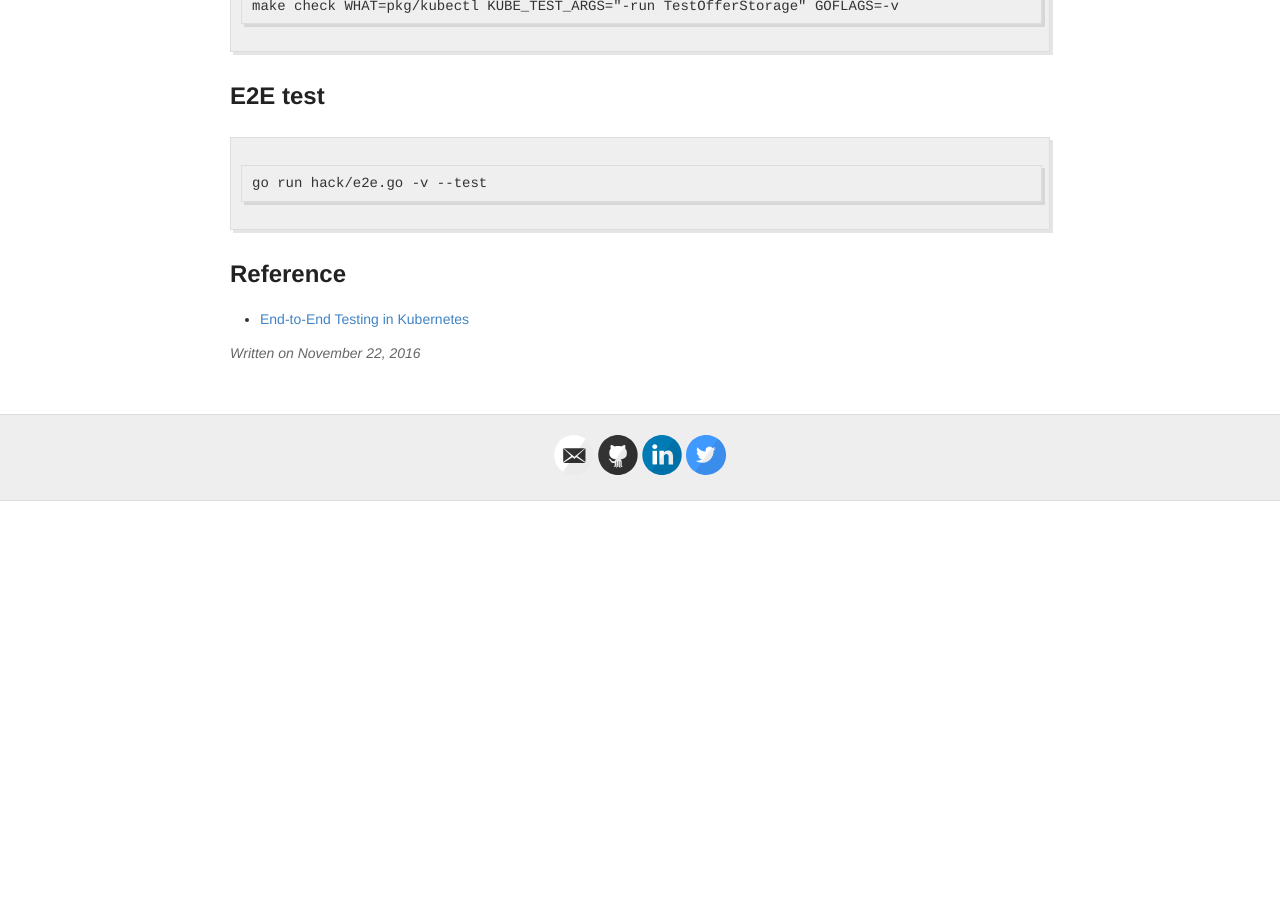
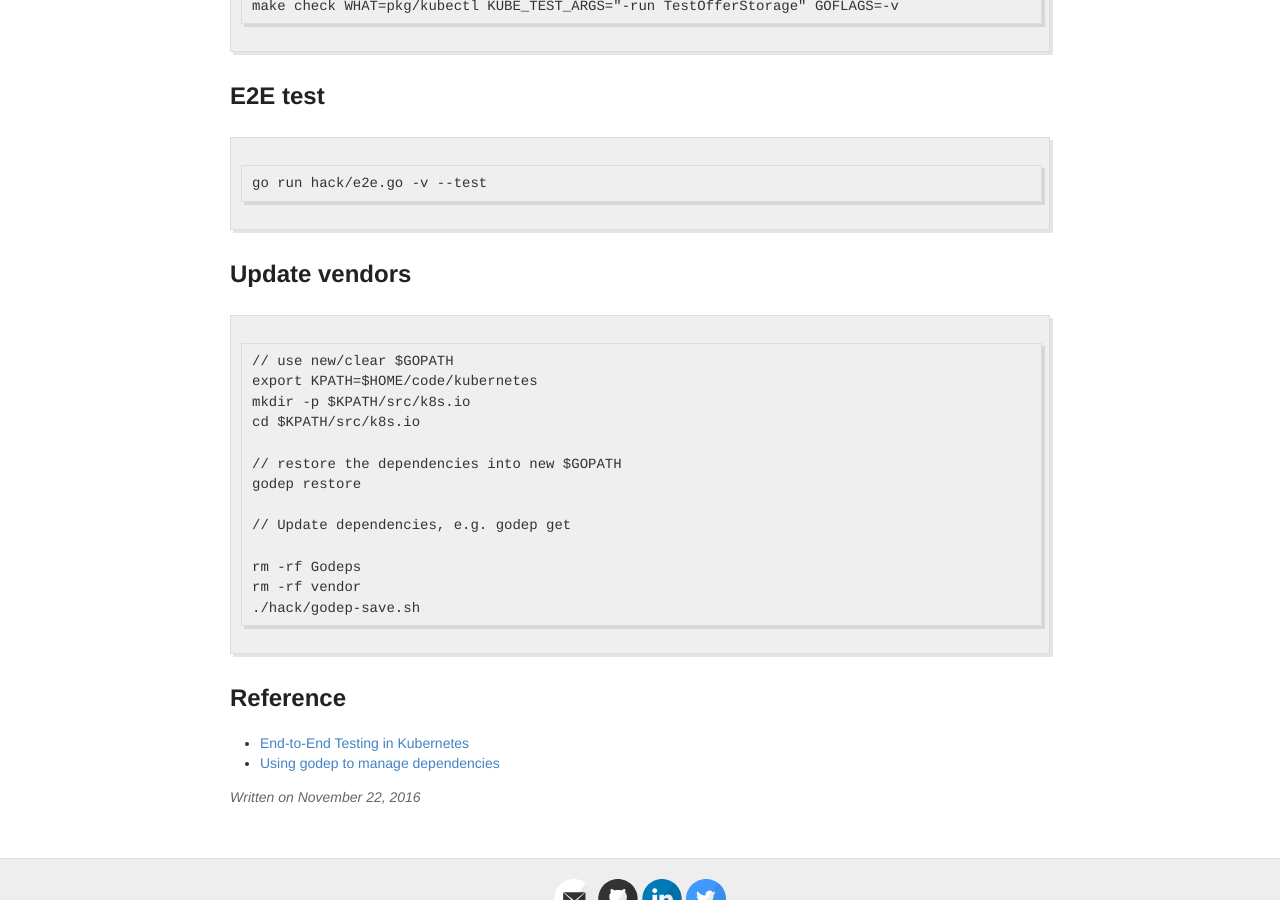
Before and after one commit to k82cn/k82cn.github.io, a Jekyll site: the page built from _posts/2016-11-22-k8s_dev_tools.md, in a window 1280 px wide and 900 px high, scrolled down 535 px. Built offline with Jekyll 4.4.1, drawn with Linux system fonts in a browser that asks for light colours; comment, search, counter and statistics services are not loaded; before the commit the page ends 1036 px from its top, so only the background shows below that.

Commit message:
Add how to update godeps.

````diff
--- a/_posts/2016-11-22-k8s_dev_tools.md
+++ b/_posts/2016-11-22-k8s_dev_tools.md
@@ -23,6 +23,25 @@ make check WHAT=pkg/kubectl KUBE_TEST_ARGS="-run TestOfferStorage" GOFLAGS=-v
 go run hack/e2e.go -v --test
 ```
 
+## Update vendors
+
+```
+// use new/clear $GOPATH
+export KPATH=$HOME/code/kubernetes
+mkdir -p $KPATH/src/k8s.io
+cd $KPATH/src/k8s.io
+
+// restore the dependencies into new $GOPATH
+godep restore
+
+// Update dependencies, e.g. godep get
+
+rm -rf Godeps
+rm -rf vendor
+./hack/godep-save.sh
+```
+
 ## Reference
 
 * [End-to-End Testing in Kubernetes](https://github.com/kubernetes/kubernetes/blob/master/docs/devel/e2e-tests.md)
+* [Using godep to manage dependencies](https://github.com/kubernetes/kubernetes/blob/master/docs/devel/godep.md)
````
